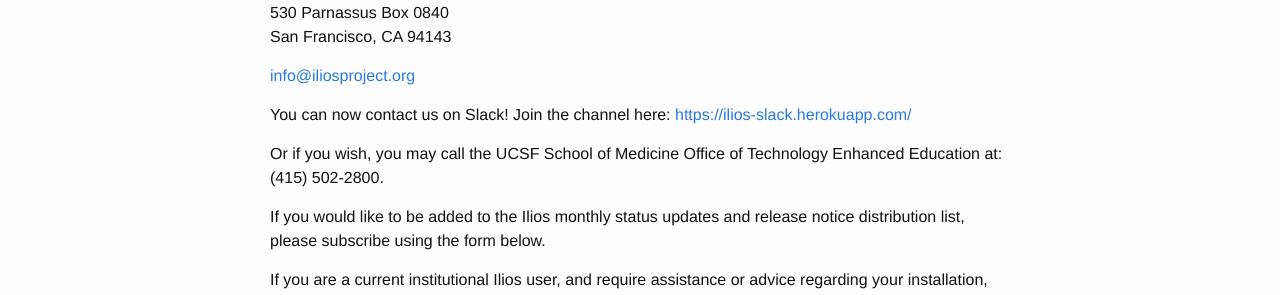
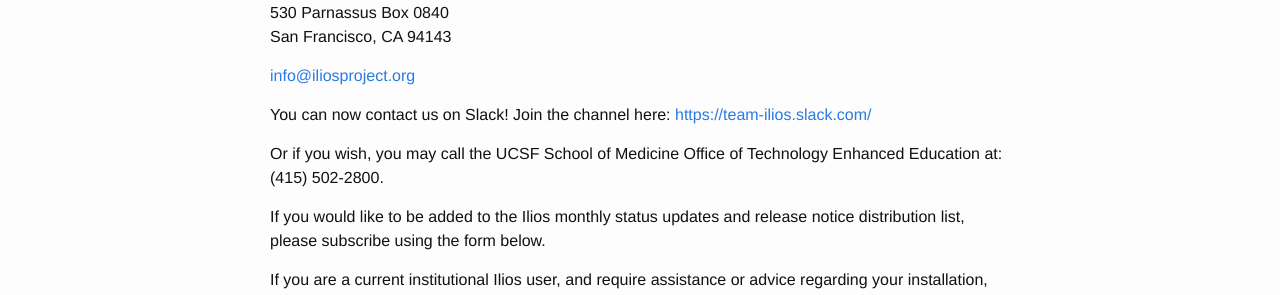
Before and after one commit to ilios/iliosproject.org, a Jekyll site: the page built from contact-us.md, in a window 1280 px wide. Shown: the part 267-562 px from the top of the page. Built offline with Jekyll 4.4.1, drawn with Linux system fonts in a browser that asks for light colours; comment, search, counter and statistics services are not loaded; some of the changed lines change nothing that is shown.

Commit message:
fixed slack link

```diff
--- a/contact-us.md
+++ b/contact-us.md
@@ -16,7 +16,7 @@
 
 [info@iliosproject.org](mailto:info@iliosproject.org)
 
-You can now contact us on Slack! Join the channel here: [https://ilios-slack.herokuapp.com/](https://ilios-slack.herokuapp.com/){:target="_blank"}
+You can now contact us on Slack! Join the channel here: [https://team-ilios.slack.com/](https://team-ilios.slack.com/){:target="_blank"}
 
 Or if you wish, you may call the UCSF School of Medicine Office of Technology Enhanced Education at: (415) 502-2800.
 
```
